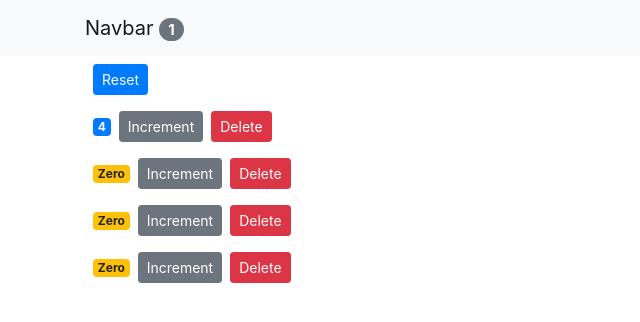
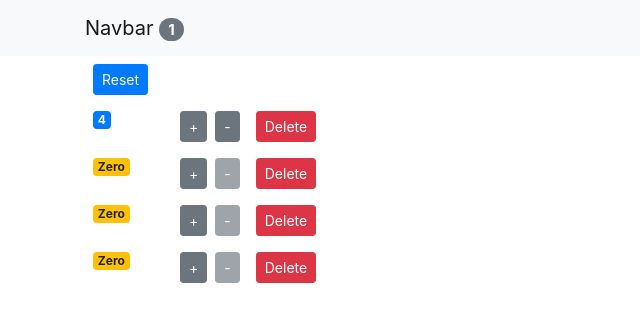
Before and after one commit to DevMaffi/counter-app, a React (Create React App) app: page / in a window 1280 px wide. Shown: the top 322 px of the page, without its empty margins (0-640 px from the left). Built offline with nearby package versions, Linux system fonts and the light colour scheme.

Commit message:
Implement decrement button for Counter component

```diff
--- a/src/components/app.jsx
+++ b/src/components/app.jsx
@@ -20,6 +20,15 @@
     const index = counters.indexOf(counter);
     counters[index] = { ...counter };
     counters[index].value++;
+
+    this.setState({ counters });
+  };
+
+  handleDecrement = counter => {
+    const counters = [...this.state.counters];
+    const index = counters.indexOf(counter);
+    counters[index] = { ...counter };
+    counters[index].value--;
 
     this.setState({ counters });
   };
@@ -52,6 +61,7 @@
             counters={this.state.counters}
             onReset={this.handleReset}
             onIncrement={this.handleIncrement}
+            onDecrement={this.handleDecrement}
             onDelete={this.handleDelete}
           />
         </main>
--- a/src/components/counter.jsx
+++ b/src/components/counter.jsx
@@ -20,13 +20,23 @@
     const { props } = this;
 
     return (
-      <div>
+      <div className="row">
+        <div className="col-1">
           <span className={this.getBadgeClasses()}>{this.formatCount()}</span>
+        </div>
+        <div className="col">
           <button
             onClick={() => props.onIncrement(props.counter)}
             className="btn btn-secondary btn-sm"
           >
-          Increment
+            +
+          </button>
+          <button
+            onClick={() => props.onDecrement(props.counter)}
+            className="btn btn-secondary btn-sm m-2"
+            disabled={this.props.counter.value === 0}
+          >
+            -
           </button>
           <button
             onClick={() => props.onDelete(props.counter.id)}
@@ -35,6 +45,7 @@
             Delete
           </button>
         </div>
+      </div>
     );
   }
 }
```
Lines whose indentation alone changed are shown as unchanged.
